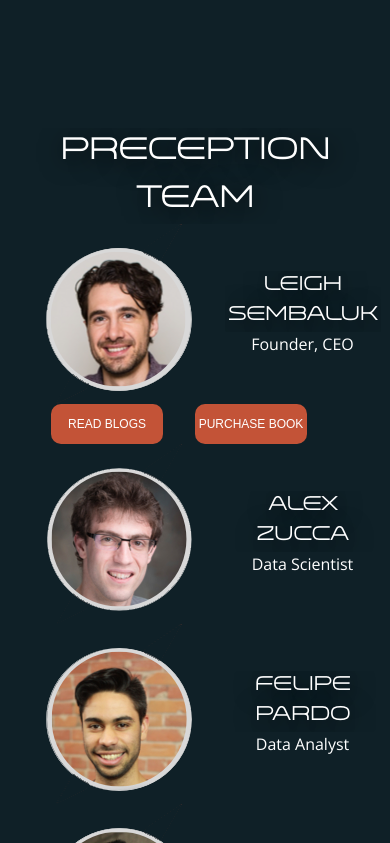
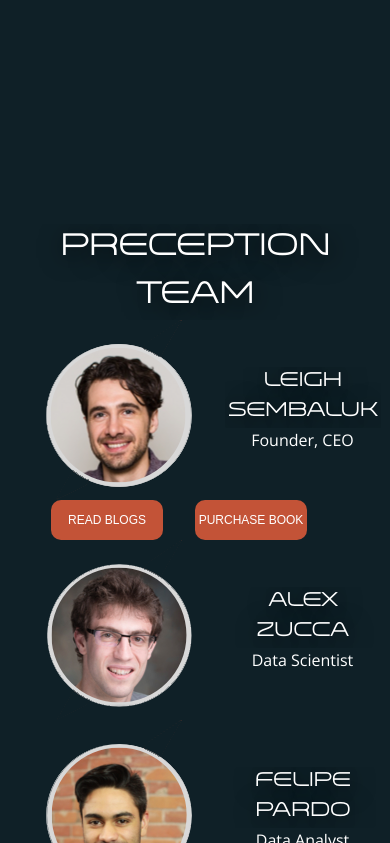
Before and after one commit to karyma-dev/preception, a React (Create React App) app: page / in a window 390 px wide. Shown: the part 3981-4824 px from the top of the page. Built offline with nearby package versions, Linux system fonts and the light colour scheme.

Commit message:
changed some responsiveness to data

```diff
--- a/package.json
+++ b/package.json
@@ -1,5 +1,5 @@
 {
-  "name": "frontend",
+  "name": "preception",
   "version": "0.1.0",
   "private": true,
   "dependencies": {
--- a/src/styles/css/main.css
+++ b/src/styles/css/main.css
@@ -459,6 +459,17 @@
     width: 80%;
   }
 }
+.team-section {
+  background-repeat: no-repeat;
+  background-size: cover;
+  background-position: center;
+  padding: 6rem 0;
+  align-items: center;
+  justify-content: center;
+  display: flex;
+  flex-wrap: wrap;
+  flex-direction: column;
+}
 .team-section--header {
   font-size: 1.6rem;
   align-items: center;
@@ -612,6 +623,7 @@
 }
 .data-metrics--list li:not(:first-child) p:not(:last-child) {
   width: 10vw;
+  height: 100%;
   margin-left: 4vw;
   text-transform: uppercase;
   font-size: 0.8rem;
--- a/src/styles/sass/pages/_home.scss
+++ b/src/styles/sass/pages/_home.scss
@@ -171,7 +171,7 @@
 }
 
 .team-section {
-
+  @include homepage-background-properties();
   &--header{
     font-size: $default-panel-header;
     align-items: center;
```
Also changed, not shown: src/styles/sass/pages/_data-metric.scss (+2 -5 lines), 1 other file (tests, documents, lock files or other folders).
